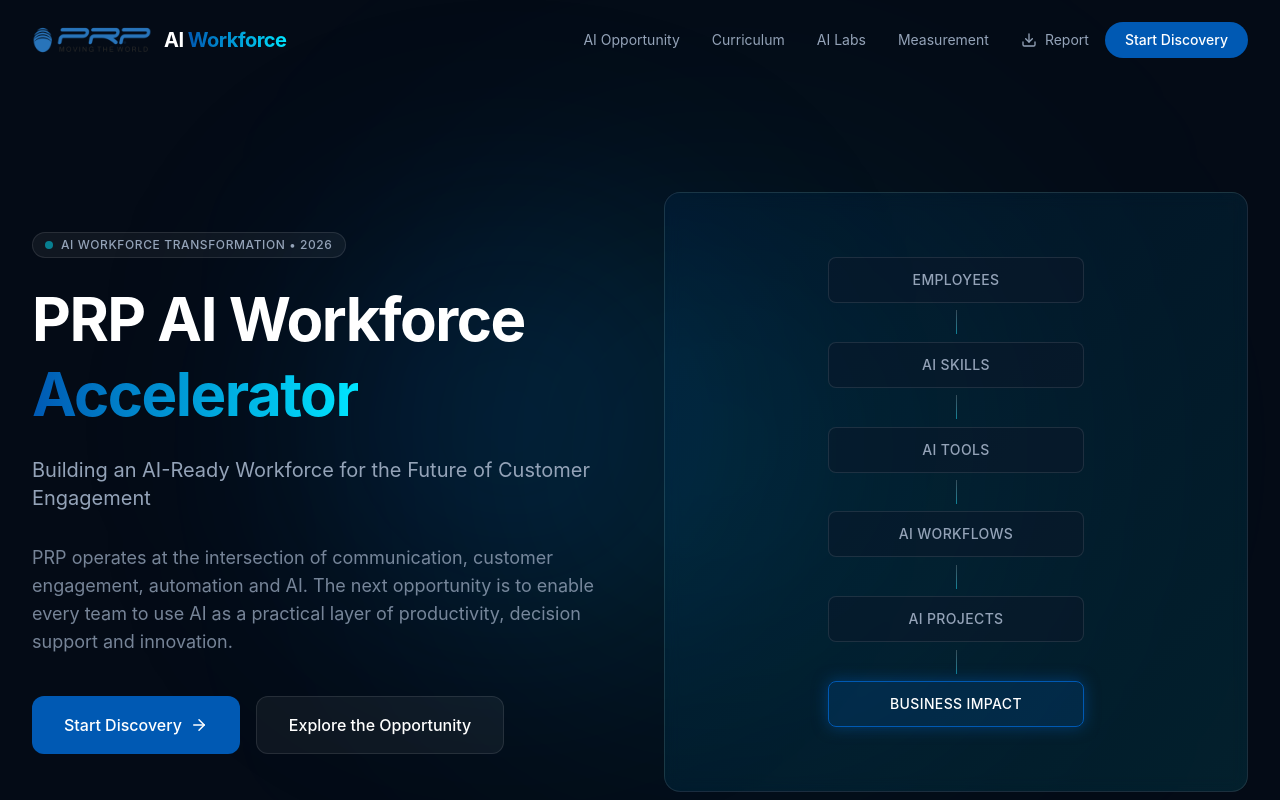
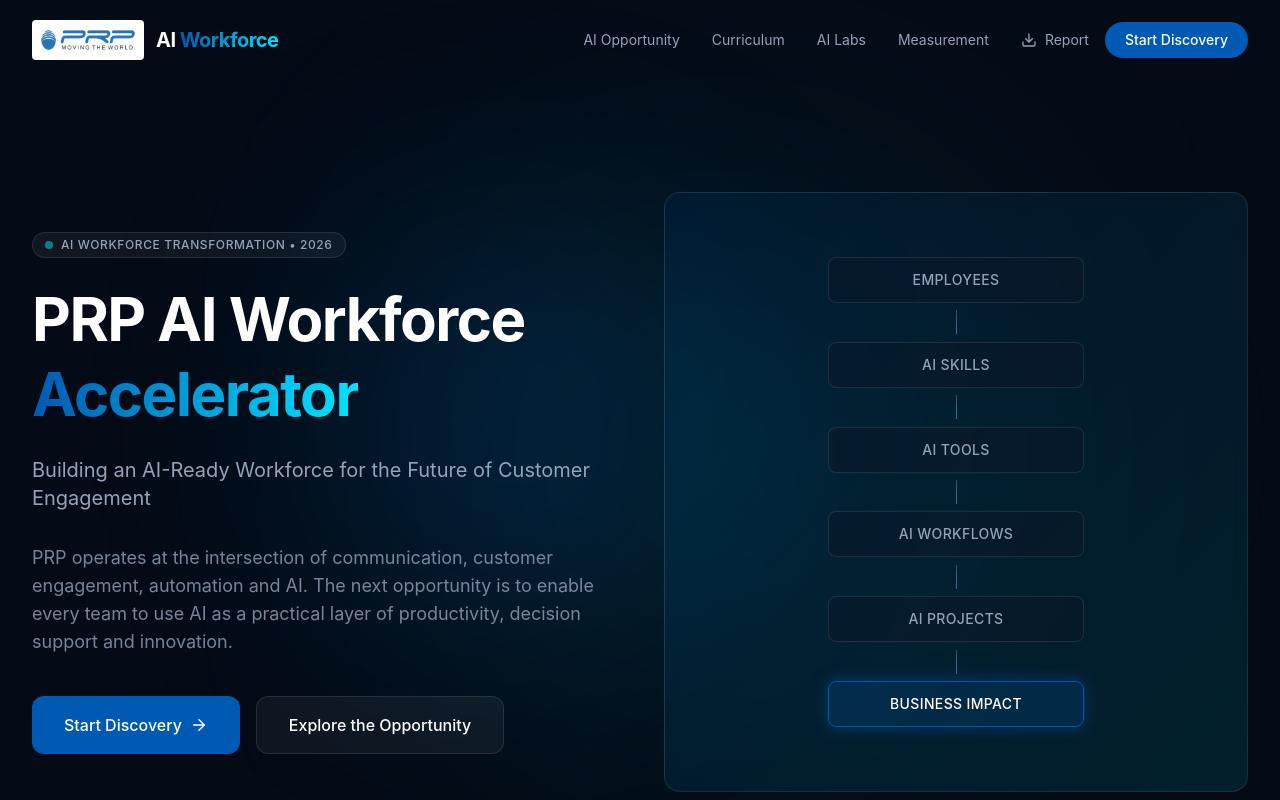
Before and after one commit to pruthvirajtarode/PRP-AI-Workforce-Accelerator-Proposal, a React (Vite) app in the folder webapp/: page / in a window 1280 px wide. Shown: the top 800 px of the page. Built offline with nearby package versions, Linux system fonts and the light colour scheme.

Commit message:
Fix logo visibility by adding white background

```diff
--- a/webapp/src/components/Footer.tsx
+++ b/webapp/src/components/Footer.tsx
@@ -7,7 +7,9 @@
       <div className="max-w-7xl mx-auto px-4 sm:px-6 lg:px-8">
         <div className="flex flex-col md:flex-row justify-between items-center">
           <div className="mb-8 md:mb-0 text-center md:text-left flex flex-col items-center md:items-start">
-            <img src={logo} alt="PRP Services" className="h-12 object-contain mb-4" />
+            <div className="bg-white px-3 py-2 rounded-lg mb-4 flex items-center justify-center inline-block">
+              <img src={logo} alt="PRP Services" className="h-10 object-contain" />
+            </div>
             <div className="text-xl font-bold tracking-tight mb-2">
               AI <span className="text-transparent bg-clip-text bg-gradient-to-r from-primary to-secondary">Workforce</span>
             </div>
--- a/webapp/src/components/Navbar.tsx
+++ b/webapp/src/components/Navbar.tsx
@@ -28,7 +28,9 @@
       <div className="max-w-7xl mx-auto px-4 sm:px-6 lg:px-8">
         <div className="flex justify-between items-center h-20">
           <div className="flex items-center cursor-pointer" onClick={() => window.scrollTo(0, 0)}>
-            <img src={logo} alt="PRP Services" className="h-10 object-contain mr-3" />
+            <div className="bg-white px-2 py-1 rounded mr-3 flex items-center justify-center">
+              <img src={logo} alt="PRP Services" className="h-8 object-contain" />
+            </div>
             <div className="text-xl font-bold tracking-tight">
               AI <span className="glow-text">Workforce</span>
             </div>
```
